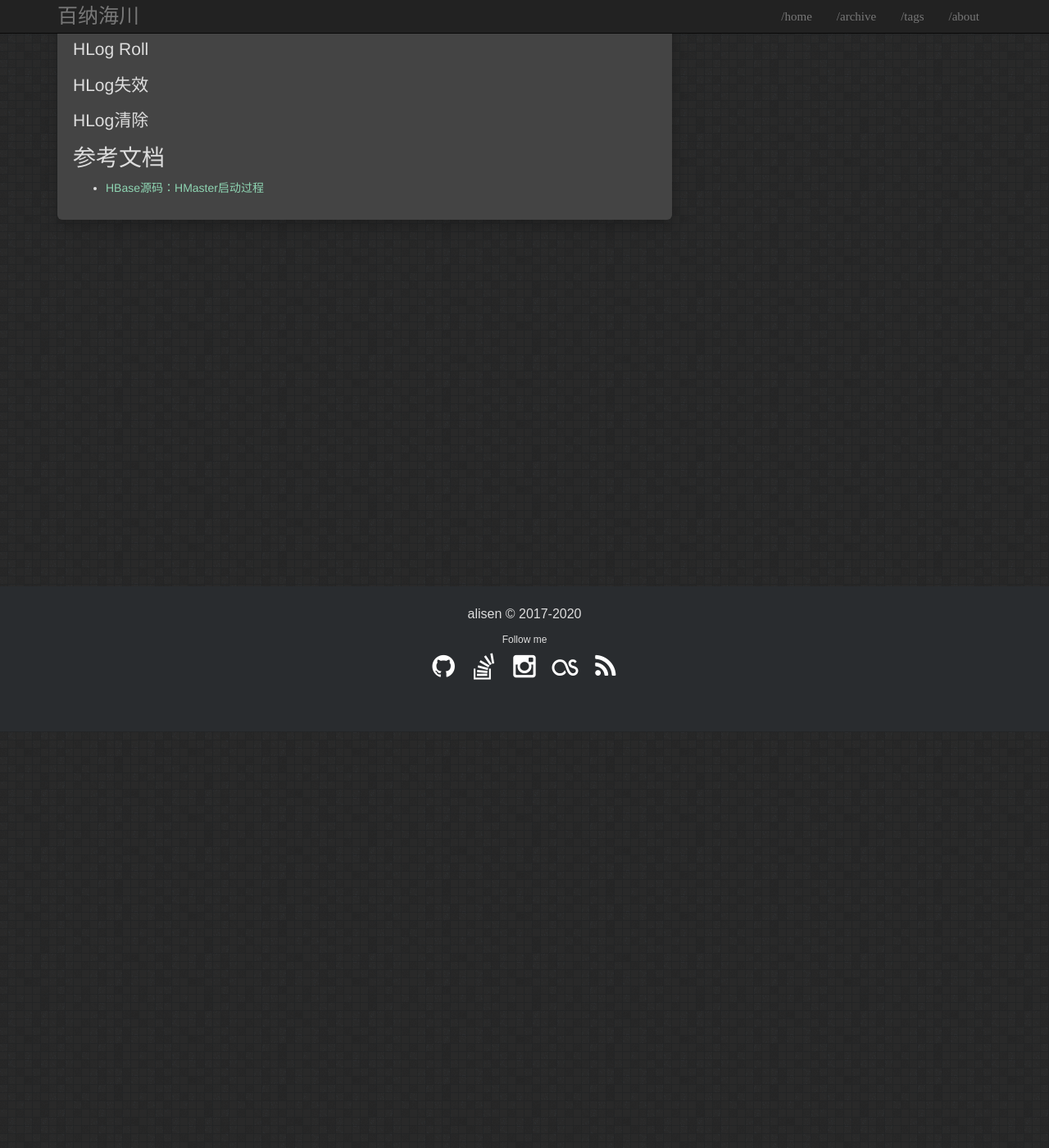
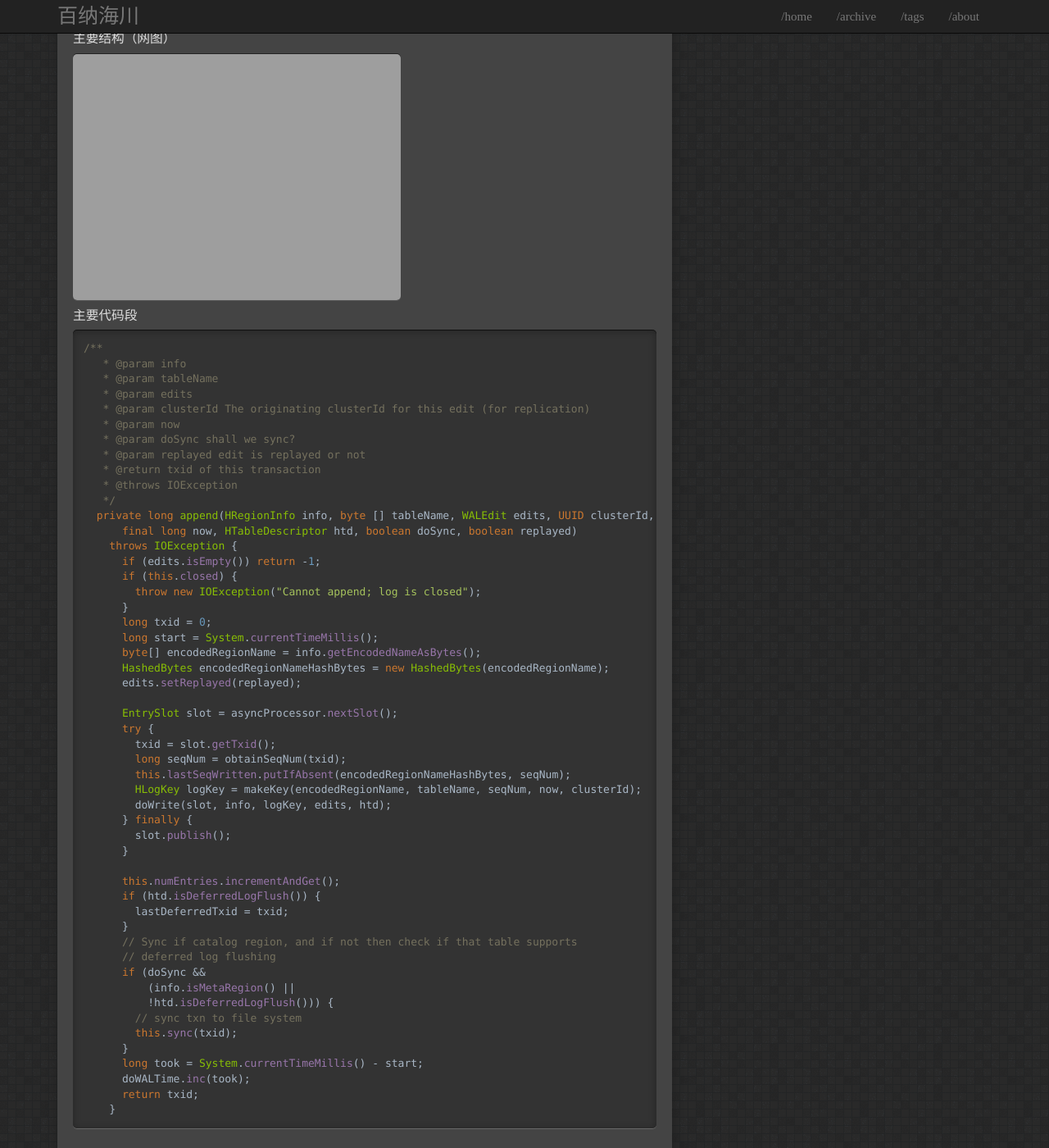
Before and after one commit to igithu/summary, a Jekyll site: the page built from _posts/2018-04-14-hbase-rs-crash.md, in a window 1280 px wide and 1400 px high, scrolled down 508 px. Shown: the whole window at 82% size. Built offline with Jekyll 4.4.1, drawn with Linux system fonts in a browser that asks for light colours; some of the changed text lies outside the part shown.

Commit message:
Update 2018-04-14-hbase-rs-crash.md

````diff
--- a/_posts/2018-04-14-hbase-rs-crash.md
+++ b/_posts/2018-04-14-hbase-rs-crash.md
@@ -9,10 +9,70 @@ tags: hbase
 &emsp;&emsp;HBase宕机恢复是HBase一个重要部分。在HBase实现中，并没有直接写入数据文件到磁盘上，而是先写入MemStore上，然后在一定条件下将MemStore刷到磁盘上，但是仅有这个实现会存在RegionServer宕机丢数据的情况；所以避免宕机丢数据，RegionServer进程写入MemStore之前都会执行顺序写入HLog操作到文件系统的磁盘上，如果RegionServer进程crash或者机器宕机，HBase会根据已经写入的HLog进行数据恢复处理
 
 # HLog的生命周期
-&emsp;&emsp;宕机恢复实际上是依靠HLog进行的 所以HLog的声明周期:Roll，失效，以至于最后被删除掉是很重要的 这里首先梳理HLog在正常情况的生命周期，HBase中，WAL的实现类为HLog，每个Region Server拥有一个HLog日志，所有region的写入都是写到同一个HLog。下图表示同一个Region Server中的3个 region 共享一个HLog。当数据写入时，是将数据对<HLogKey,WALEdit>按照顺序追加到HLog中，以获取最好的写入性能
+&emsp;&emsp;宕机恢复实际上是依靠HLog进行的 所以HLog的声明周期:Roll，失效，以至于最后被删除掉是很重要的 这里首先梳理HLog在正常情况的生命周期，
 
-## HLog结构
-&emsp;&emsp;在写入的时候 RegionServer就会生成HLog，同时将其进行写入文件系统中
+## HLog构建数据
+&emsp;&emsp;HBase中，WAL的实现类为HLog,在写入的时候，每个Region Server拥有一个HLog日志，所有region的写入都是写到同一个HLog，写入时候RegionServer就会调用HLog.append()，将数据对<HLogKey,WALEdit>按照顺序追加到HLog中
+#### 主要结构（网图）
+![image01](https://igithu.github.io/summary/images/jhlog.png)
+
+#### 主要代码段
+```java
+/**
+   * @param info
+   * @param tableName
+   * @param edits
+   * @param clusterId The originating clusterId for this edit (for replication)
+   * @param now
+   * @param doSync shall we sync?
+   * @param replayed edit is replayed or not
+   * @return txid of this transaction
+   * @throws IOException
+   */
+  private long append(HRegionInfo info, byte [] tableName, WALEdit edits, UUID clusterId,
+      final long now, HTableDescriptor htd, boolean doSync, boolean replayed)
+    throws IOException {
+      if (edits.isEmpty()) return -1;
+      if (this.closed) {
+        throw new IOException("Cannot append; log is closed");
+      }
+      long txid = 0;
+      long start = System.currentTimeMillis();
+      byte[] encodedRegionName = info.getEncodedNameAsBytes();
+      HashedBytes encodedRegionNameHashBytes = new HashedBytes(encodedRegionName);
+      edits.setReplayed(replayed);
+
+      EntrySlot slot = asyncProcessor.nextSlot();
+      try {
+        txid = slot.getTxid();
+        long seqNum = obtainSeqNum(txid);
+        this.lastSeqWritten.putIfAbsent(encodedRegionNameHashBytes, seqNum);
+        HLogKey logKey = makeKey(encodedRegionName, tableName, seqNum, now, clusterId);
+        doWrite(slot, info, logKey, edits, htd);
+      } finally {
+        slot.publish();
+      }
+
+      this.numEntries.incrementAndGet();
+      if (htd.isDeferredLogFlush()) {
+        lastDeferredTxid = txid;
+      }
+      // Sync if catalog region, and if not then check if that table supports
+      // deferred log flushing
+      if (doSync &&
+          (info.isMetaRegion() ||
+          !htd.isDeferredLogFlush())) {
+        // sync txn to file system
+        this.sync(txid);
+      }
+      long took = System.currentTimeMillis() - start;
+      doWALTime.inc(took);
+      return txid;
+    }
+```
+
+
+
 ## HLog Roll
 ## HLog失效
 ## HLog清除
````
